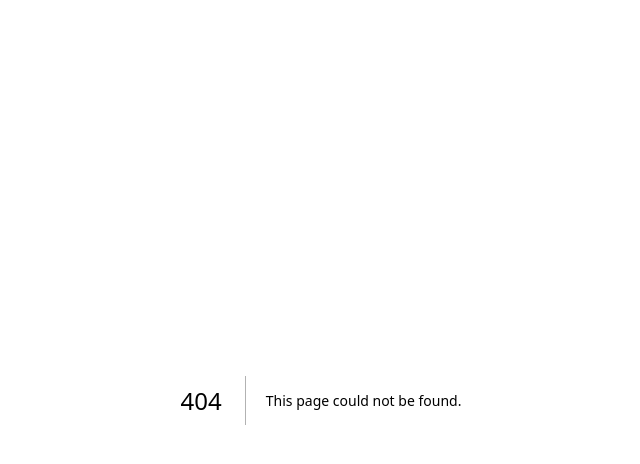
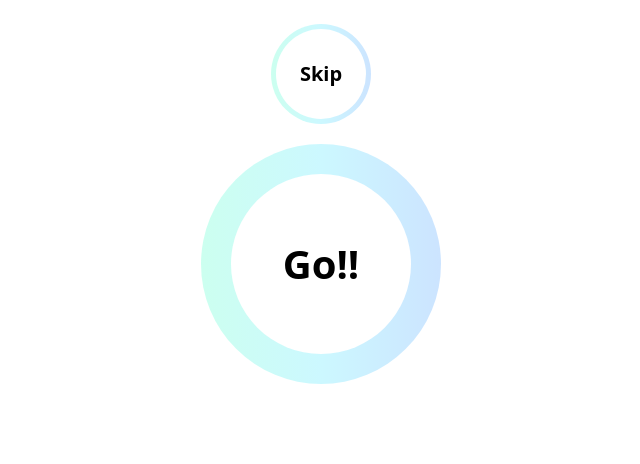
Before and after one commit to iputapp/lounas, a Next.js app: page /test/bordered-circle-button in a window 1280 px wide. Before the commit this address had no page. Shown: the top 464 px of the page, without its empty margins (319-959 px from the left). Built offline with nearby package versions, Linux system fonts and the light colour scheme.

Commit message:
Rename folder and files

```diff
--- a/src/app/test/borderd-circle-button/page.tsx
+++ /dev/null
@@ -1,22 +0,0 @@
-"use client";
-
-import "./page.scss";
-
-import { BorderdButton } from "@/components/buttons/BorderdCircleButton";
-
-export default function Home() {
-  const keep = () => {
-    console.log("keep");
-  };
-
-  return (
-    <div>
-      <div className="skipgo">
-        <BorderdButton text="Skip" size="100" outborderd={false} decide={keep} />
-      </div>
-      <div className="skipgo">
-        <BorderdButton text="Go!!" size="200" outborderd={true} decide={keep} />
-      </div>
-    </div>
-  );
-}
--- /dev/null
+++ b/src/app/test/bordered-circle-button/page.tsx
@@ -0,0 +1,16 @@
+"use client";
+
+import { BorderdCircleButton } from "@/components/buttons/BorderdCircleButton";
+
+export default function Home() {
+  const keep = () => {
+    console.log("keep");
+  };
+
+  return (
+    <div className="grid place-items-center gap-5 p-6">
+      <BorderdCircleButton text="Skip" size="100" outborderd={false} decide={keep} />
+      <BorderdCircleButton text="Go!!" size="200" outborderd={true} decide={keep} />
+    </div>
+  );
+}
--- a/src/components/buttons/BorderdCircleButton/index.tsx
+++ b/src/components/buttons/BorderdCircleButton/index.tsx
@@ -1,6 +1,6 @@
 "use client";
 
-import "./BorderdButton.scss";
+import styles from "./styles.module.scss";
 
 type BorderdButtonProps = {
   text: string;
@@ -9,19 +9,20 @@ type BorderdButtonProps = {
   decide: () => void;
 };
 
-export function BorderdButton({ text, size, outborderd, decide }: BorderdButtonProps) {
+export function BorderdCircleButton({ text, size, outborderd, decide }: BorderdButtonProps) {
   const insize = Number(size) - Number(size) / 10;
   const textsize = Number(size) / 5;
   const outsize = Number(size) + (Number(size) / 5) * Number(outborderd);
+
   return (
     <button
-      className="circle main "
+      className={`${styles.main} ${styles.circle}`}
       style={{ width: `${outsize}px`, height: `${outsize}px` }}
       onClick={decide}
     >
-      <div className="article main" style={{ width: `${size}px`, height: `${size}px` }}>
-        <div className="section" style={{ width: `${insize}px`, height: `${insize}px` }}>
-          <div className="text" style={{ fontSize: `${textsize}px` }}>
+      <div className={styles.main} style={{ width: `${size}px`, height: `${size}px` }}>
+        <div className={styles.section} style={{ width: `${insize}px`, height: `${insize}px` }}>
+          <div className={styles.text} style={{ fontSize: `${textsize}px` }}>
             {text}
           </div>
         </div>
```
Also changed, not shown: src/app/test/borderd-circle-button/page.scss (deleted, +0 -3 lines).
